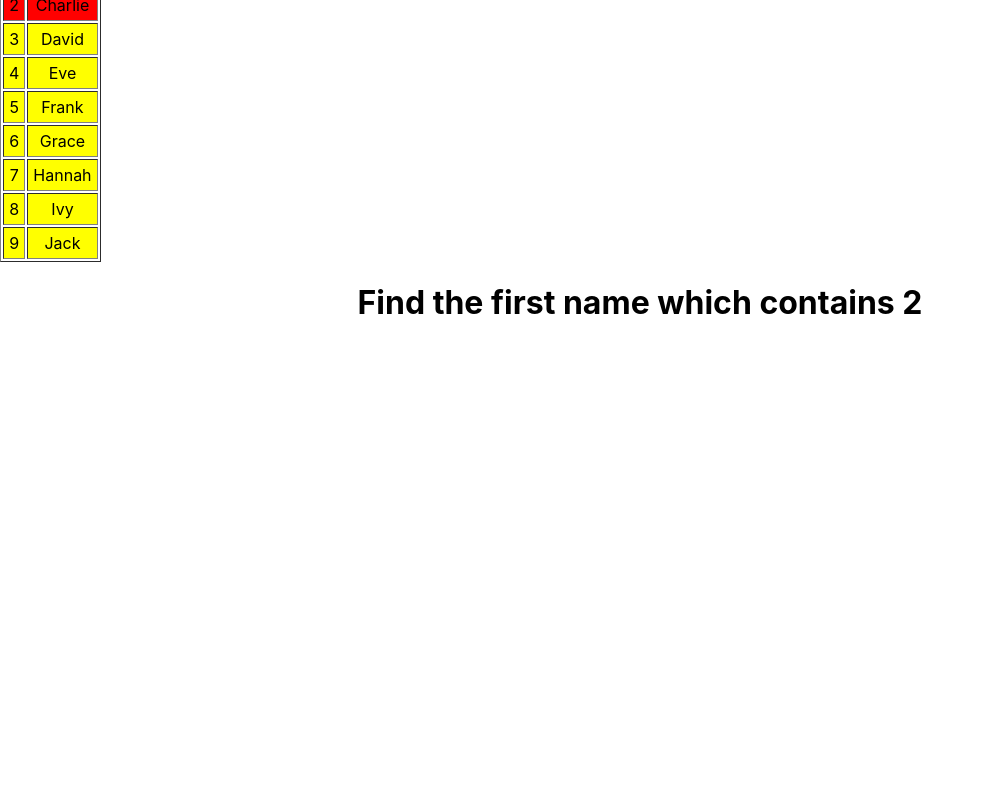
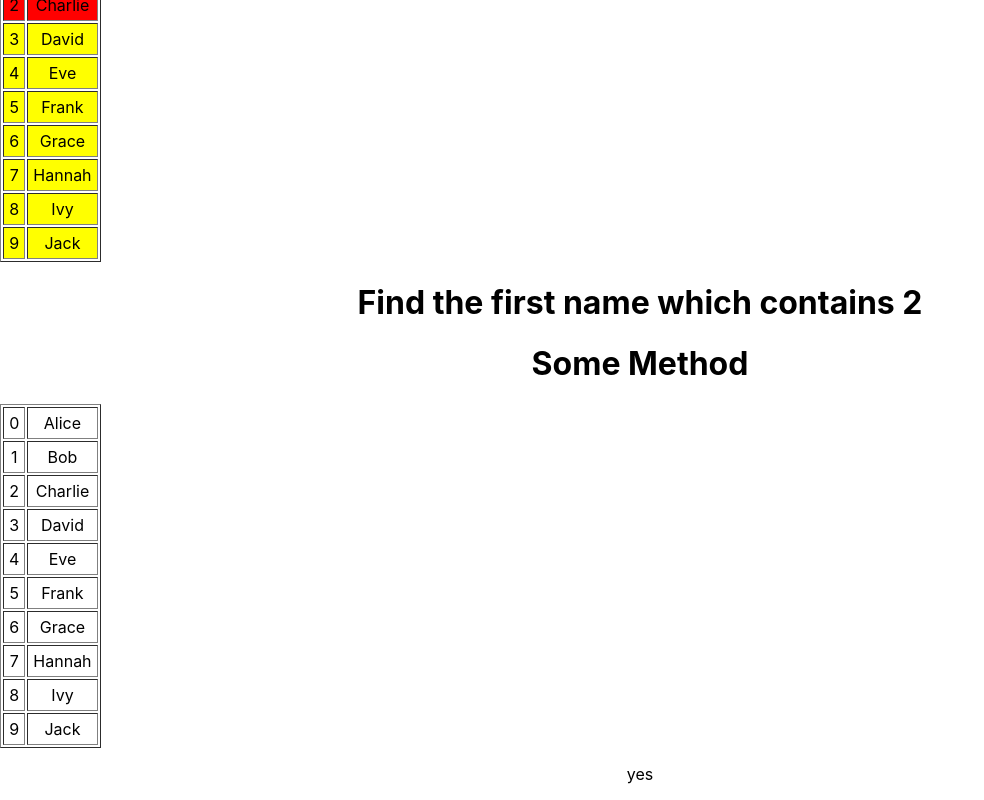
Before and after one commit to dulhara19/React-Learning-Project-phase02, a React (Create React App) app in the folder testreactapp02/: page / in a window 1280 px wide. Shown: the part 1338-2138 px from the top of the page, without its empty margins (0-984 px from the left). Before the commit the page ends 1682 px from the top, so only its background shows below. Built offline with nearby package versions, Linux system fonts and the light colour scheme.

Commit message:
added array method jsx file used, arraysome method

```diff
--- a/testreactapp02/src/App.js
+++ b/testreactapp02/src/App.js
@@ -5,6 +5,7 @@ import ArrayReduce from "./component/ArrayReduce";
 import Foreach from "./component/ForEach";
 import ArrayFind from "./component/ArrayFind";
 import ArrayFindIndex from "./component/ArrayFindIndex";
+import ArraySome from "./component/ArraySome";
 
 const names = [
   "Alice",
@@ -32,6 +33,7 @@ function App() {
       <Foreach numberlist={numbers} />
       <ArrayFind numbers={numbers} names={names} />
       <ArrayFindIndex names={names} />
+      <ArraySome names={names} />
     </div>
   );
 }
--- /dev/null
+++ b/testreactapp02/src/component/ArraySome.jsx
@@ -0,0 +1,21 @@
+const ArraySome = ({ names }) => {
+  const letter = "A";
+  const status = names.some((name) => name.includes(letter));
+
+  return (
+    <div>
+      <h1>Some Method</h1>
+      <table border={1} cellPadding={5}>
+        {names.map((name, index) => (
+          <tr>
+            <td key={index}>{index}</td>
+            <td>{name}</td>
+          </tr>
+        ))}
+      </table>
+
+      <p>{status ? "yes" : "no"}</p>
+    </div>
+  );
+};
+export default ArraySome;
```
